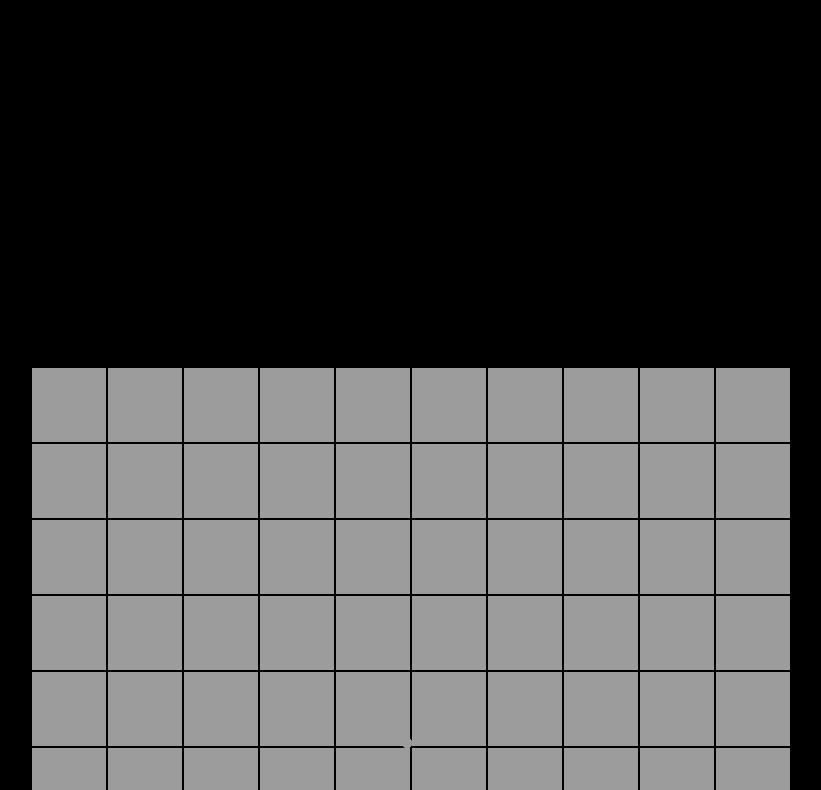
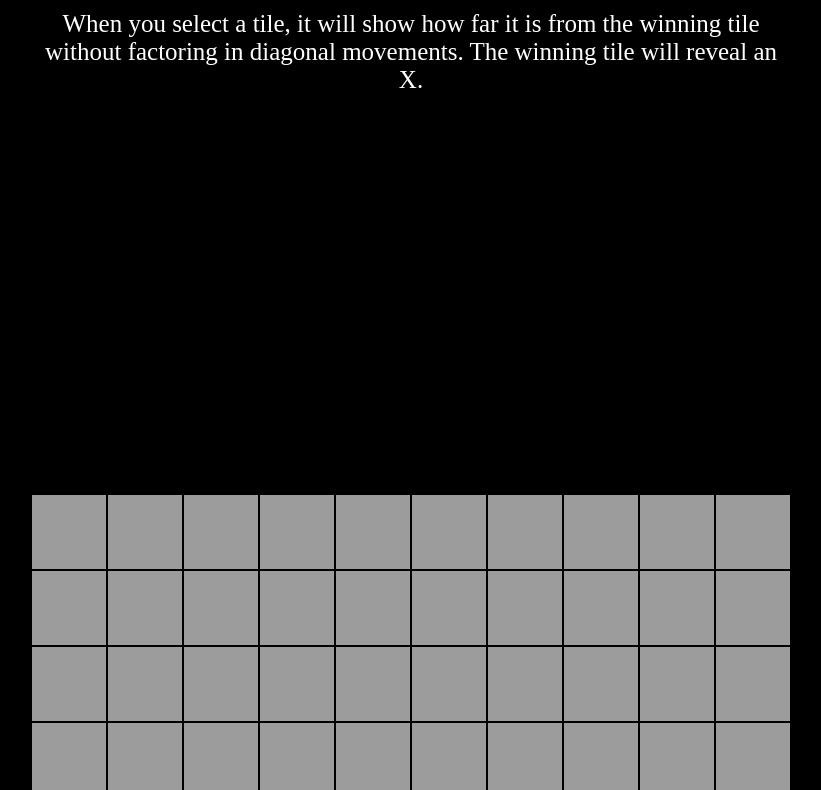
Before and after one commit to james-soderberg/james-soderberg.github.io, a plain HTML site: page app/index.html in a window 1280 px wide. Shown: the part 122-912 px from the top of the page, without its empty margins (229-1050 px from the left). Drawn offline with Linux system fonts and the light colour scheme.

Commit message:
Description.

```diff
--- a/app/index.html
+++ b/app/index.html
@@ -7,6 +7,7 @@
   <body>
     <div class="container">
       <h1 class="title">Gridle</h1>
+      <p class="description">When you select a tile, it will show how far it is from the winning tile without factoring in diagonal movements. The winning tile will reveal an X.</p>
       <div class="game-container">
         <div class="board"></div>
       </div>
--- a/app/style.css
+++ b/app/style.css
@@ -6,6 +6,13 @@
     background-color: black;
     margin: 0;
     padding: 0;
+  }
+
+  .description {
+    font-size: 25px;
+    text-align: center;
+    color: white;
+    margin-bottom: 20px;
   }
 
   .container {
```
